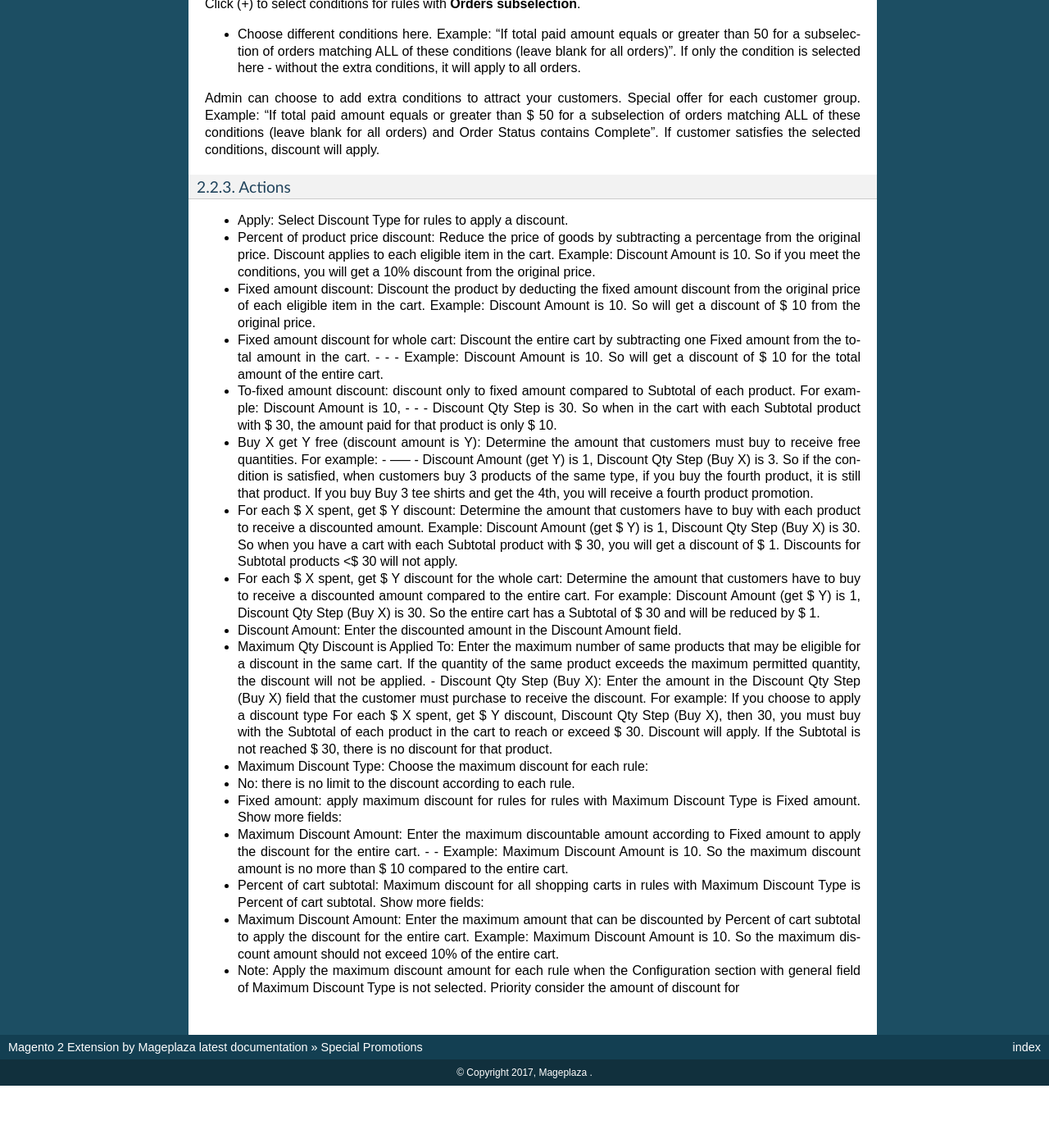
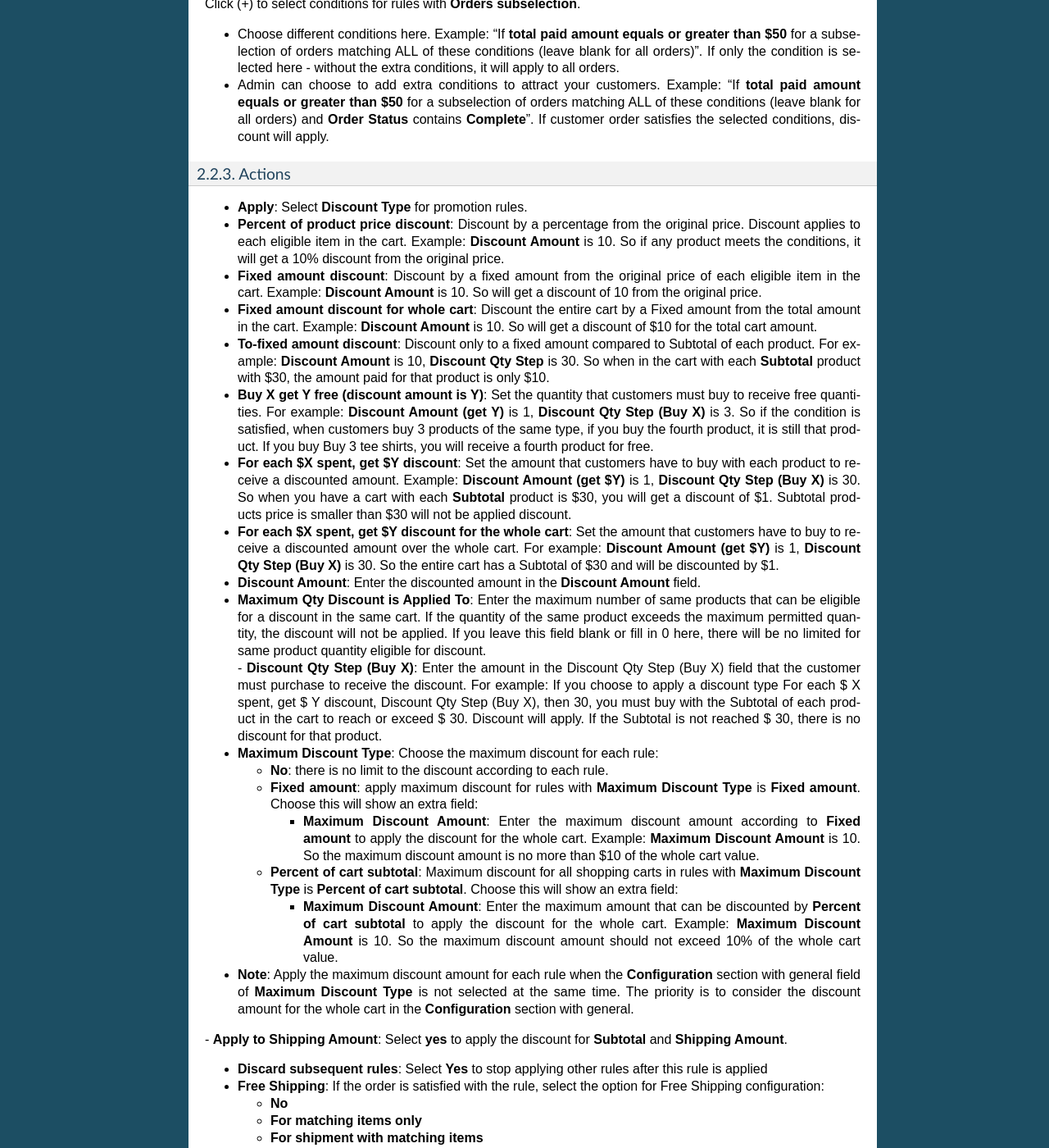
Before and after one commit to magepages/mpdocs, a Sphinx documentation site: the page built from docs/special-promotions/index.md, in a window 1280 px wide and 1400 px high, scrolled down 2134 px. Shown: the whole window at 82% size. Built offline with Sphinx 7.4.7, drawn with Linux system fonts in a browser that asks for light colours; pages that are not in the unit, such as notebooks, are missing from menus; before the commit the page ends 3458 px from its top, so only the background shows below that; some of the changed text lies outside the part shown.

Commit message:
Update index.md

```diff
--- a/docs/special-promotions/index.md
+++ b/docs/special-promotions/index.md
@@ -77,36 +77,58 @@
 
 Click (+) to select conditions for rules with **Orders subselection**.
 
-- Choose different conditions here. Example: "If total paid amount equals or greater than 50 for a subselection of orders matching ALL of these conditions (leave blank for all orders)". If only the condition is selected here - without the extra conditions, it will apply to all orders.
+- Choose different conditions here. Example: "If **total paid amount equals or greater than $50** for a subselection of orders matching ALL of these conditions (leave blank for all orders)". If only the condition is selected here - without the extra conditions, it will apply to all orders.
 
 
 
-
-
-
-
-
-
-
-Admin can choose to add extra conditions to attract your customers. Special offer for each customer group. Example: "If total paid amount equals or greater than $ 50 for a subselection of orders matching ALL of these conditions (leave blank for all orders) and Order Status contains Complete". If customer satisfies the selected conditions, discount will apply.
+- Admin can choose to add extra conditions to attract your customers. Example: "If **total paid amount equals or greater than $50** for a subselection of orders matching ALL of these conditions (leave blank for all orders) and **Order Status** contains **Complete**". If customer order satisfies the selected conditions, discount will apply.
 
 #### 2.2.3. Actions
 
-- Apply: Select Discount Type for rules to apply a discount.
-- Percent of product price discount: Reduce the price of goods by subtracting a percentage from the original price. Discount applies to each eligible item in the cart. Example: Discount Amount is 10. So if you meet the conditions, you will get a 10% discount from the original price.
-- Fixed amount discount: Discount the product by deducting the fixed amount discount from the original price of each eligible item in the cart. Example: Discount Amount is 10. So will get a discount of $ 10 from the original price.
-- Fixed amount discount for whole cart: Discount the entire cart by subtracting one Fixed amount from the total amount in the cart. -  - - Example: Discount Amount is 10. So will get a discount of $ 10 for the total amount of the entire cart.
-- To-fixed amount discount: discount only to fixed amount compared to Subtotal of each product. For example: Discount Amount is 10, - - - Discount Qty Step is 30. So when in the cart with each Subtotal product with $ 30, the amount paid for that product is only $ 10.
-- Buy X get Y free (discount amount is Y): Determine the amount that customers must buy to receive free quantities. For example: - ----- - Discount Amount (get Y) is 1, Discount Qty Step (Buy X) is 3. So if the condition is satisfied, when customers buy 3 products of the same type, if you buy the fourth product, it is still that product. If you buy Buy 3 tee shirts and get the 4th, you will receive a fourth product promotion.
-- For each $ X spent, get $ Y discount: Determine the amount that customers have to buy with each product to receive a discounted amount. Example: Discount Amount (get $ Y) is 1, Discount Qty Step (Buy X) is 30. So when you have a cart with each Subtotal product with $ 30, you will get a discount of $ 1. Discounts for Subtotal products <$ 30 will not apply.
-- For each $ X spent, get $ Y discount for the whole cart: Determine the amount that customers have to buy to receive a discounted amount compared to the entire cart. For example: Discount Amount (get $ Y) is 1, Discount Qty Step (Buy X) is 30. So the entire cart has a Subtotal of $ 30 and will be reduced by $ 1.
-- Discount Amount: Enter the discounted amount in the Discount Amount field.
-- Maximum Qty Discount is Applied To: Enter the maximum number of same products that may be eligible for a discount in the same cart. If the quantity of the same product exceeds the maximum permitted quantity, the discount will not be applied.
-- Discount Qty Step (Buy X): Enter the amount in the Discount Qty Step (Buy X) field that the customer must purchase to receive the discount. For example: If you choose to apply a discount type For each $ X spent, get $ Y discount, Discount Qty Step (Buy X), then 30, you must buy with the Subtotal of each product in the cart to reach or exceed $ 30. Discount will apply. If the Subtotal is not reached $ 30, there is no discount for that product.
-- Maximum Discount Type: Choose the maximum discount for each rule:
-- No: there is no limit to the discount according to each rule.
-- Fixed amount: apply maximum discount for rules for rules with Maximum Discount Type is Fixed amount. Show more fields:
-- Maximum Discount Amount: Enter the maximum discountable amount according to Fixed amount to apply the discount for the entire cart. - - Example: Maximum Discount Amount is 10. So the maximum discount amount is no more than $ 10 compared to the entire cart.
-- Percent of cart subtotal: Maximum discount for all shopping carts in rules with Maximum Discount Type is Percent of cart subtotal. Show more fields:
-- Maximum Discount Amount: Enter the maximum amount that can be discounted by Percent of cart subtotal to apply the discount for the entire cart. Example: Maximum Discount Amount is 10. So the maximum discount amount should not exceed 10% of the entire cart.
-- Note: Apply the maximum discount amount for each rule when the Configuration section with general field of Maximum Discount Type is not selected. Priority consider the amount of discount for
+- **Apply**: Select **Discount Type** for promotion rules.
+
+- **Percent of product price discount**: Discount by a percentage from the original price. Discount applies to each eligible item in the cart. Example: **Discount Amount** is 10. So if any product meets the conditions, it will get a 10% discount from the original price.
+
+- **Fixed amount discount**: Discount by a fixed amount from the original price of each eligible item in the cart. Example: **Discount Amount** is 10. So will get a discount of 10 from the original price.
+
+- **Fixed amount discount for whole cart**: Discount the entire cart by a Fixed amount from the total amount in the cart.  Example: **Discount Amount** is 10. So will get a discount of $10 for the total cart amount.
+
+- **To-fixed amount discount**: Discount only to a fixed amount compared to Subtotal of each product. For example: **Discount Amount** is 10, **Discount Qty Step** is 30. So when in the cart with each **Subtotal** product with $30, the amount paid for that product is only $10.
+
+- **Buy X get Y free (discount amount is Y)**: Set the quantity that customers must buy to receive free quantities. For example: **Discount Amount (get Y)** is 1, **Discount Qty Step (Buy X)** is 3. So if the condition is satisfied, when customers buy 3 products of the same type, if you buy the fourth product, it is still that product. If you buy Buy 3 tee shirts, you will receive a fourth product for free.
+
+- **For each $X spent, get $Y discount**: Set the amount that customers have to buy with each product to receive a discounted amount. Example: **Discount Amount (get $Y)** is 1, **Discount Qty Step (Buy X)** is 30. So when you have a cart with each **Subtotal** product is $30, you will get a discount of $1. Subtotal products price is smaller than $30 will not be applied discount.
+
+- **For each $X spent, get $Y discount for the whole cart**: Set the amount that customers have to buy to receive a discounted amount over the whole cart. For example: **Discount Amount (get $Y)** is 1, **Discount Qty Step (Buy X)** is 30. So the entire cart has a Subtotal of $30 and will be discounted by $1.
+
+- **Discount Amount**: Enter the discounted amount in the **Discount Amount** field.
+
+- **Maximum Qty Discount is Applied To**: Enter the maximum number of same products that can be eligible for a discount in the same cart. If the quantity of the same product exceeds the maximum permitted quantity, the discount will not be applied. If you leave this field blank or fill in 0 here, there will be no limited for same product quantity eligible for discount.
+- **Discount Qty Step (Buy X)**: Enter the amount in the Discount Qty Step (Buy X) field that the customer must purchase to receive the discount. For example: If you choose to apply a discount type For each $ X spent, get $ Y discount, Discount Qty Step (Buy X), then 30, you must buy with the Subtotal of each product in the cart to reach or exceed $ 30. Discount will apply. If the Subtotal is not reached $ 30, there is no discount for that product.
+
+- **Maximum Discount Type**: Choose the maximum discount for each rule:
+  - **No**: there is no limit to the discount according to each rule.
+  - **Fixed amount**: apply maximum discount for rules with **Maximum Discount Type** is **Fixed amount**. Choose this will show an extra field:
+    - **Maximum Discount Amount**: Enter the maximum discount amount according to **Fixed amount** to apply the discount for the whole cart. Example: **Maximum Discount Amount** is 10. So the maximum discount amount is no more than $10 of the whole cart value.
+  - **Percent of cart subtotal**: Maximum discount for all shopping carts in rules with **Maximum Discount Type** is **Percent of cart subtotal**. Choose this will show an extra field:
+    - **Maximum Discount Amount**: Enter the maximum amount that can be discounted by **Percent of cart subtotal** to apply the discount for the whole cart. Example: **Maximum Discount Amount** is 10. So the maximum discount amount should not exceed 10% of the whole cart value.
+
+- **Note**: Apply the maximum discount amount for each rule when the **Configuration** section with general field of **Maximum Discount Type** is not selected at the same time. The priority is to consider the discount amount for the whole cart in the **Configuration** section with general.
+
+- **Apply to Shipping Amount**: Select **yes** to apply the discount for **Subtotal** and **Shipping Amount**.
+- **Discard subsequent rules**: Select **Yes** to stop applying other rules after this rule is applied
+- **Free Shipping**: If the order is satisfied with the rule, select the option for Free Shipping configuration:
+  - **No**
+  - **For matching items only**
+  - **For shipment with matching items**
+
+- **Addition Item Action**: Choose additional conditions to apply product discounts:
+- **Cheapest item**: apply discount for the product with the lowest price in cart. Show an extra field:
+  - **Number of products are Applied To**:
+    - Enter the number in the field **Number of products are Applied To**. Example: The input value for the field is 3. In the cart there are 4 products: A ($ 10), B ($ 20), C ($ 30), D ($ 40). So disocunt will be applied for products A, B and C.
+    - If left blank or fill in 0, there is default one product is applied for discount.
+
+- **Expensive item**: apply discount for the most expensive product in cart. Show an extra field:
+  - **Number of products are Applied To**:
+    - Enter the number in the field **Number of products are Applied To**. Example: The input value for the field is 3. In the cart there are 4 products: A ($ 10), B ($ 20), C ($ 30), D ($ 40). So disocunt will be applied for products B, C and D.
+    - If left blank or 0, there is default one product is applied for discount.
```
